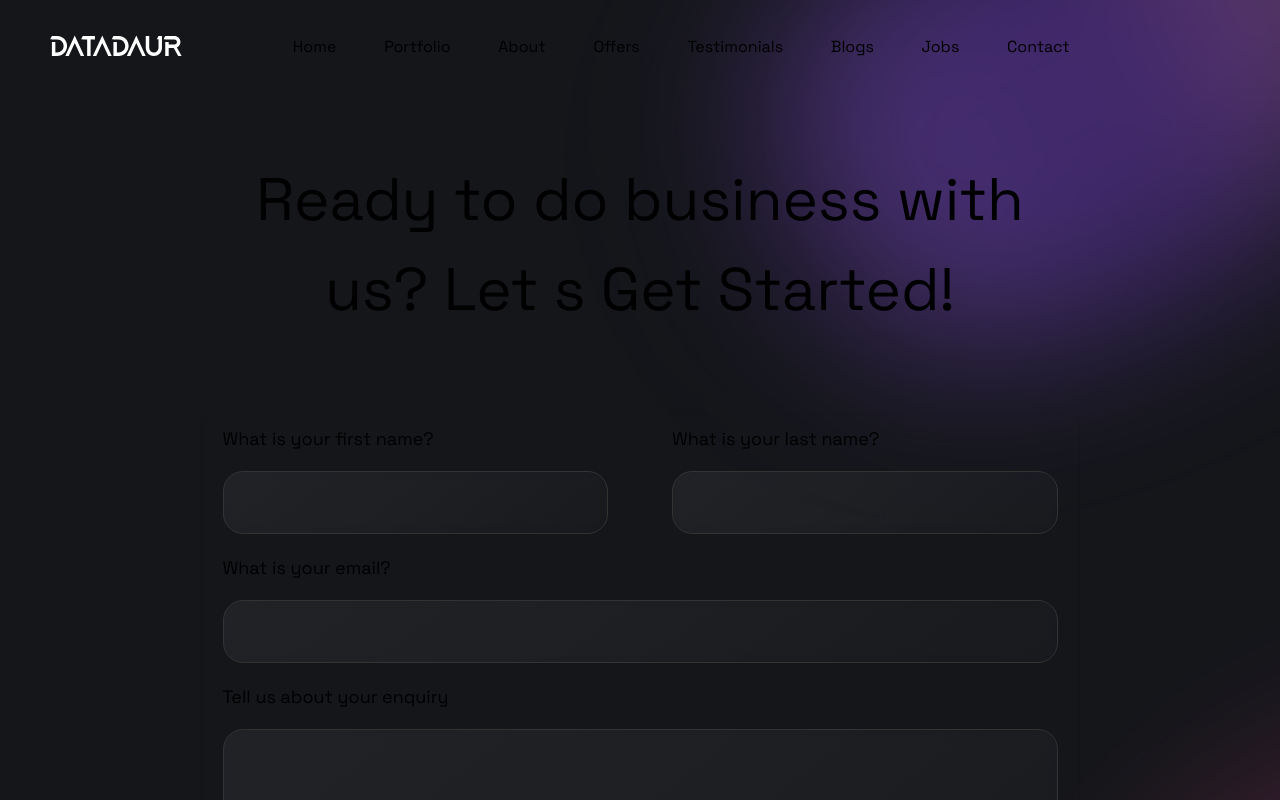
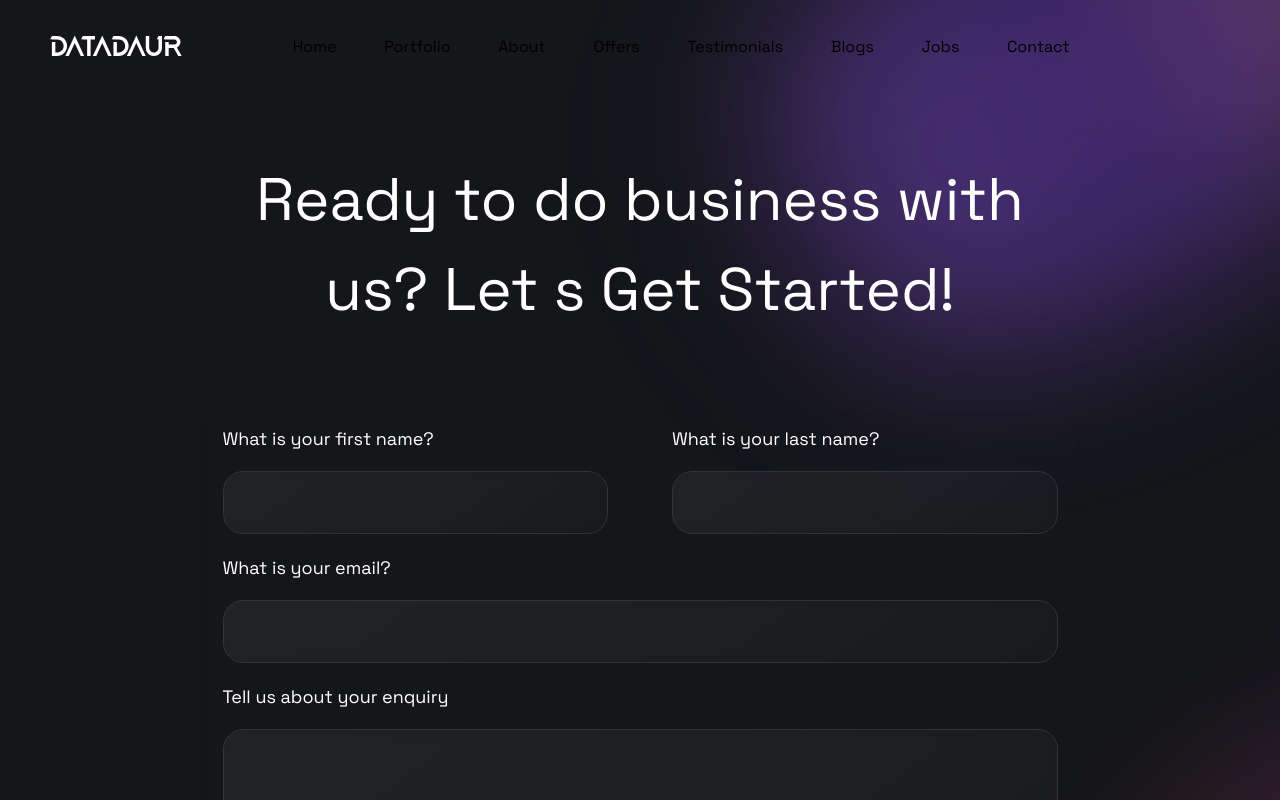
Before and after one commit to arn3870/DataDaur, a Next.js app: page /contact in a window 1280 px wide. Shown: the top 800 px of the page. Built offline with nearby package versions, Linux system fonts and the light colour scheme.

Commit message:
fixed coloring on contact form

```diff
--- a/src/components/contactForm/ContactForm.tsx
+++ b/src/components/contactForm/ContactForm.tsx
@@ -2,7 +2,7 @@ import styles from "./contactForm.module.css";
 import gradientStyle from "../styles/gradients.module.css";
 export default function ContactForm() {
   return (
-    <div>
+    <div className="text-white">
       <div
         className={` ${gradientStyle.contact_gradient} absolute top-0 right-0 w-[300px] md:w-[500px] lg:w-[700px] h-[300px] md:h-[450px] lg:h-[450px]`}
       ></div>
@@ -12,7 +12,10 @@ export default function ContactForm() {
       <div className="text-center text-[28px] md:text-[60px] lg:text-[60px] py-[20px] md:py-[50px] lg:py-[80px] px-[20px] md:px-[150px] lg:px-[200px]">
         Ready to do business with us? Let s Get Started!
       </div>
-      <div className="relative w-full flex justify-center items-center h-full" style={{zIndex: "5"}}>
+      <div
+        className="relative w-full flex justify-center items-center h-full"
+        style={{ zIndex: "5" }}
+      >
         <div className="rounded-lg shadow xl:w-[875px] md:w-[700px] md:top-[-25px] w-full">
           <form>
             <div className="px-[20px] md:pr-5 lg:pr-5">
--- a/src/components/serviceDatailsComponents/ServiceImages/ServiceImages.tsx
+++ b/src/components/serviceDatailsComponents/ServiceImages/ServiceImages.tsx
@@ -14,9 +14,9 @@ export default function ServiceImages() {
         Lorem ipsum dolor sit amet consectetur. Sollicitudin sem ac consectetur
         nulla volutpat libero tortor nam tristique.
       </div>
-      <div className="text-[#CACACA] flex items-center md:items-start flex-col md:flex-row lg:flex-row gap-5">
+      <div className="text-[#CACACA] flex items-center md:items-start flex-col md:flex-row lg:flex-row gap-5 sm:gap-5 md:gap-5 lg:gap-5">
         <div className="lg:w-[645px] md:w-[400px] w-[250px] lg:h-[645px] md:h-[400px] h-[250px] bg-[#1C1928] rounded-[10px]"></div>
-        <div className="flex flex-col gap-5">
+        <div className="flex flex-col gap-5 sm:gap-5 md:gap-5 lg:gap-5">
           <div className="w-[250px] md:w-[228px] lg:w-[228px] h-[250px] md:h-[200px] lg:h-[200px] bg-[#1C1928] rounded-[10px]"></div>
           <div className="w-[250px] md:w-[228px] lg:w-[228px] h-[250px] md:h-[200px] lg:h-[200px] bg-[#1C1928] rounded-[10px]"></div>
           <div className="w-[250px] md:w-[228px] lg:w-[228px] h-[250px] md:h-[200px] lg:h-[200px] bg-[#1C1928] rounded-[10px]"></div>
```
